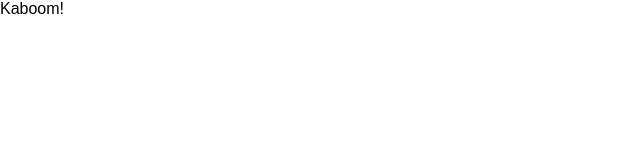
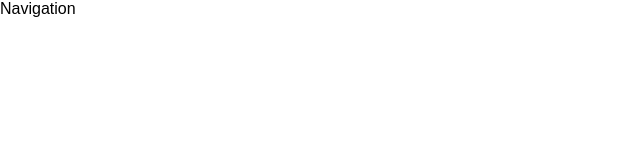
Before and after one commit to mihailgaberov/chat, a React (Create React App) app: page / in a window 1280 px wide. Shown: the top 160 px of the page, without its empty margins (0-640 px from the left). Built offline with nearby package versions, Linux system fonts and the light colour scheme; the HTML template or start-up script is replaced by a standard one.

Commit message:
Added index export file to Navigation component. Extracted it in its own folder.

```diff
--- a/src/App.tsx
+++ b/src/App.tsx
@@ -1,11 +1,12 @@
 import * as React from 'react';
+import Navigation from "./components/Navigation";
 
 class App extends React.Component {
   public render() {
     return (
-      <div>
-          Kaboom!
-      </div>
+      <React.Fragment>
+        <Navigation />
+      </React.Fragment>
     );
   }
 }
--- /dev/null
+++ b/src/components/Navigation/index.ts
@@ -0,0 +1,3 @@
+import Navigation from './Navigation';
+
+export default Navigation;
```
Also changed, not shown: src/components/Navigation/Navigation.tsx (renamed from src/components/Navigation.tsx), 1 other file (tests, documents, lock files or other folders).
